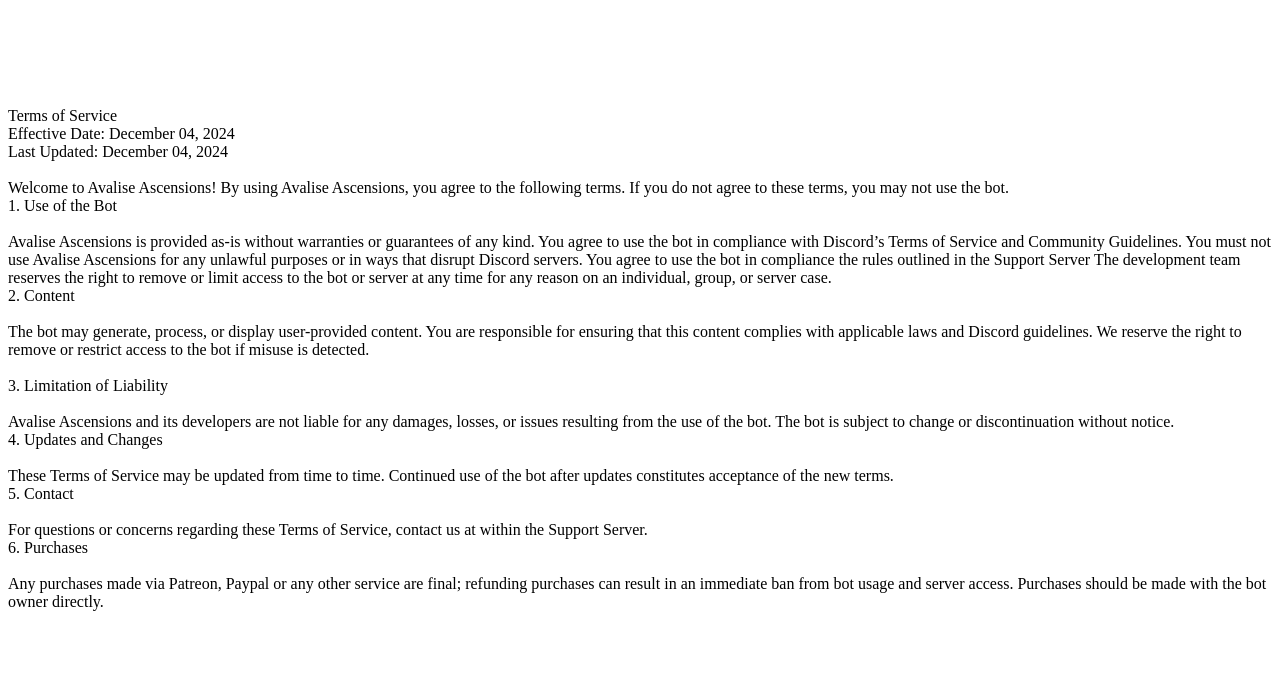
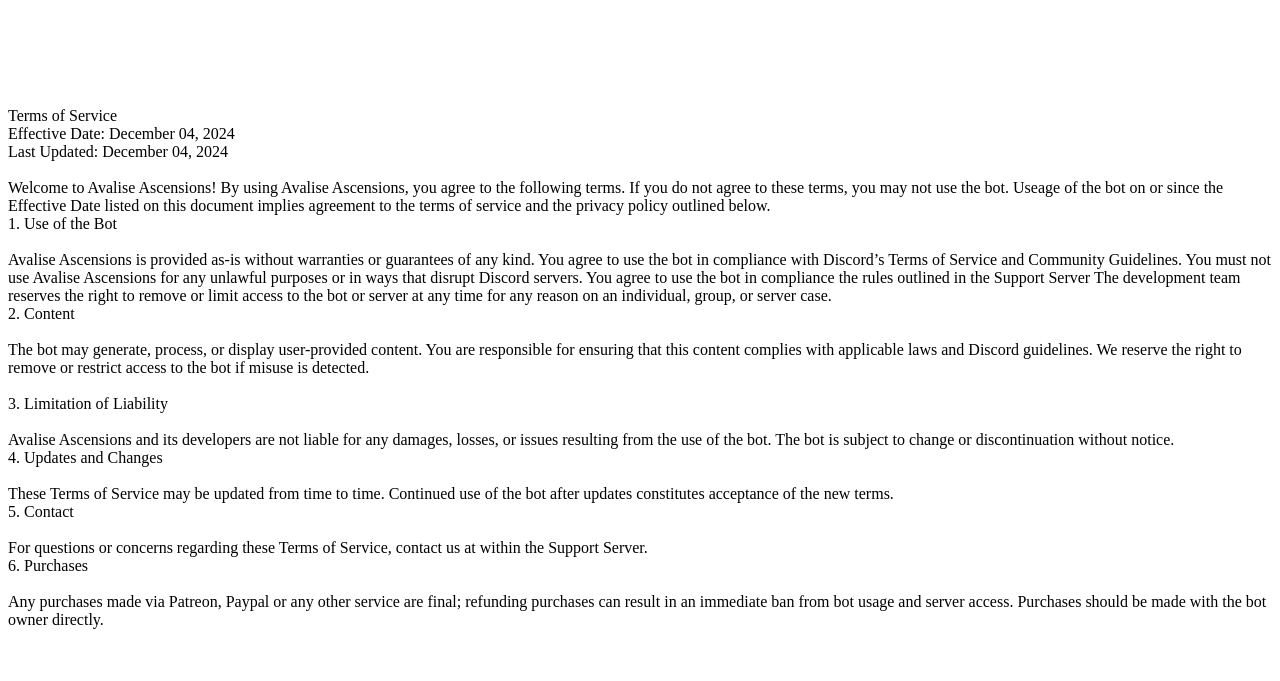
Before and after one commit to AvaliseGame/AvaliseGame.github.io, a plain HTML site: page index.html in a window 1280 px wide. Shown: the part 61-742 px from the top of the page. Drawn offline with Linux system fonts and the light colour scheme.

Commit message:
Update index.html

```diff
--- a/index.html
+++ b/index.html
@@ -8,7 +8,7 @@
 Effective Date: December 04, 2024<br>
 Last Updated: December 04, 2024<br>
 <br>
-Welcome to Avalise Ascensions! By using Avalise Ascensions, you agree to the following terms. If you do not agree to these terms, you may not use the bot.<br>
+Welcome to Avalise Ascensions! By using Avalise Ascensions, you agree to the following terms. If you do not agree to these terms, you may not use the bot. Useage of the bot on or since the Effective Date listed on this document implies agreement to the terms of service and the privacy policy outlined below. <br>
 1. Use of the Bot<br>
 <br>
     Avalise Ascensions is provided as-is without warranties or guarantees of any kind.
```
